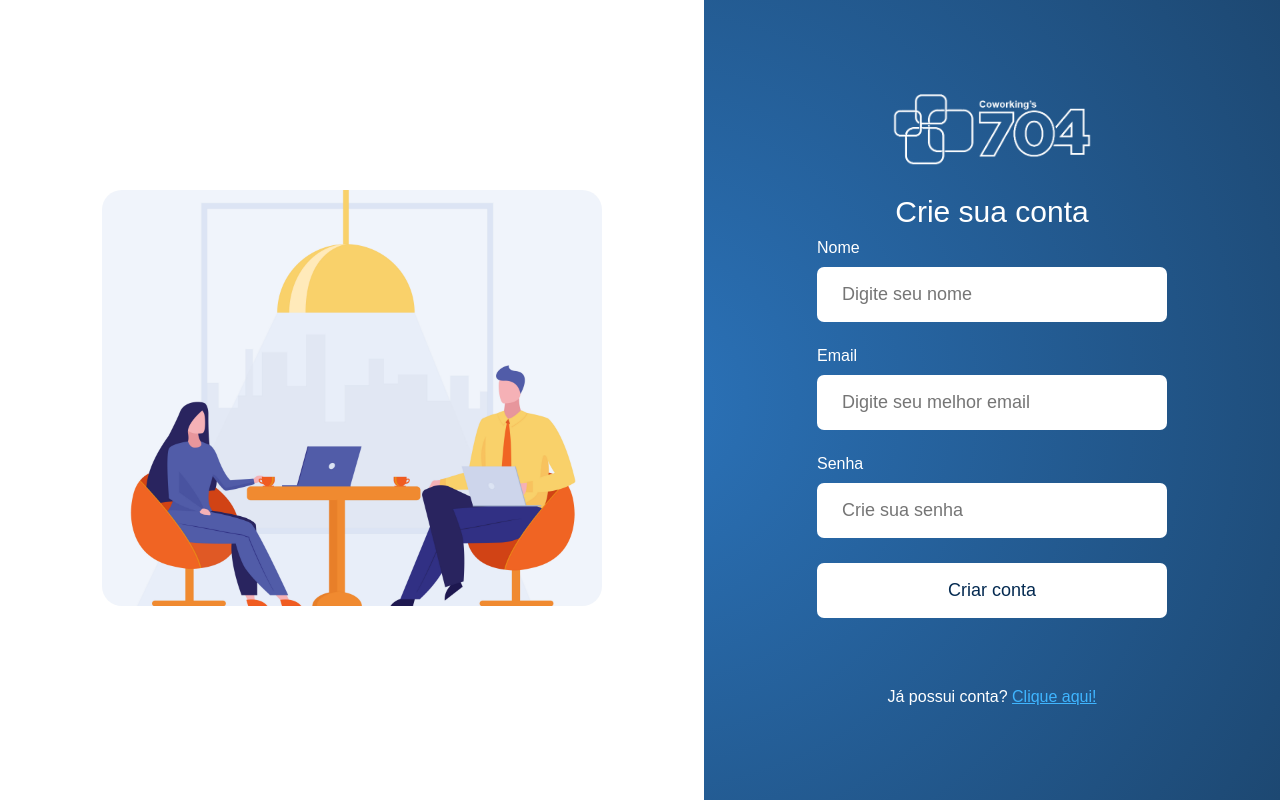
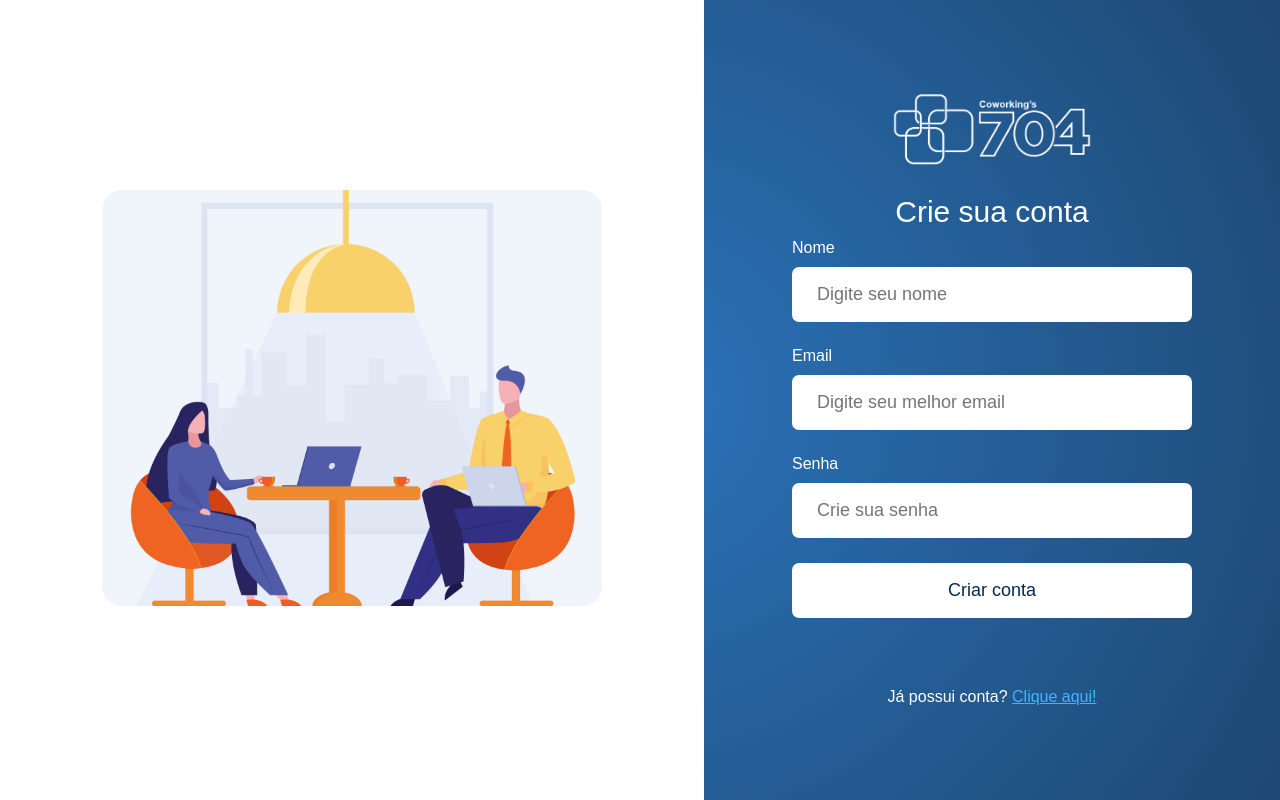
Before and after one commit to jv-farias/coworkings-704, a React (Vite) app: page /registrar in a window 1280 px wide. Built offline with nearby package versions, Linux system fonts and the light colour scheme.

Commit message:
Alteração no input registrar

```diff
--- a/src/Signup/signup.css
+++ b/src/Signup/signup.css
@@ -44,7 +44,7 @@
     flex-direction: column;
 
     input {
-        width: 350px;
+        width: 400px;
         height: 55px;
         border-radius: 7px;
         border: none;
@@ -59,7 +59,7 @@
     }
 
     button {
-        width: 350px;
+        width: 400px;
         height: 55px;
         font-size: 18px;
         border-radius: 7px;
```
